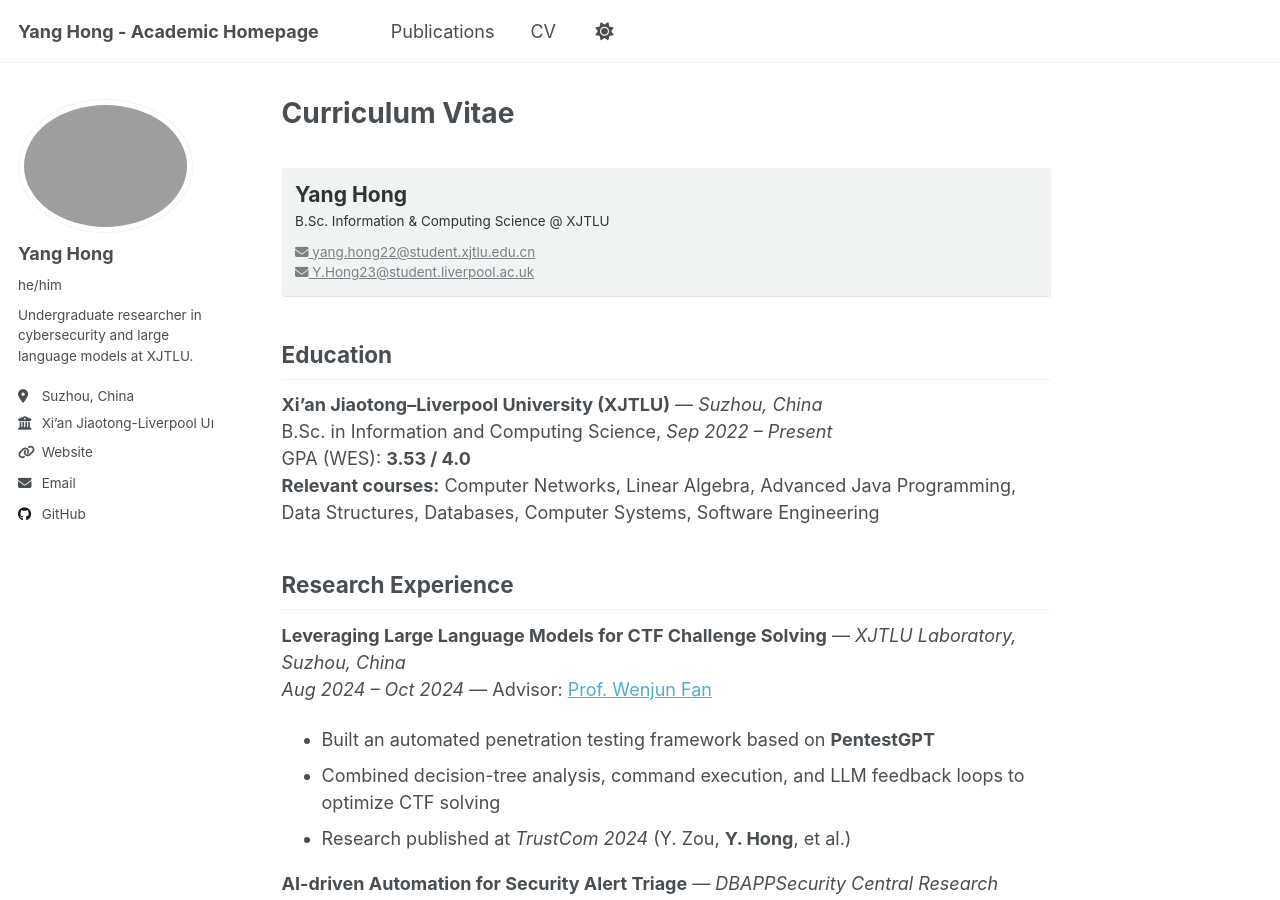
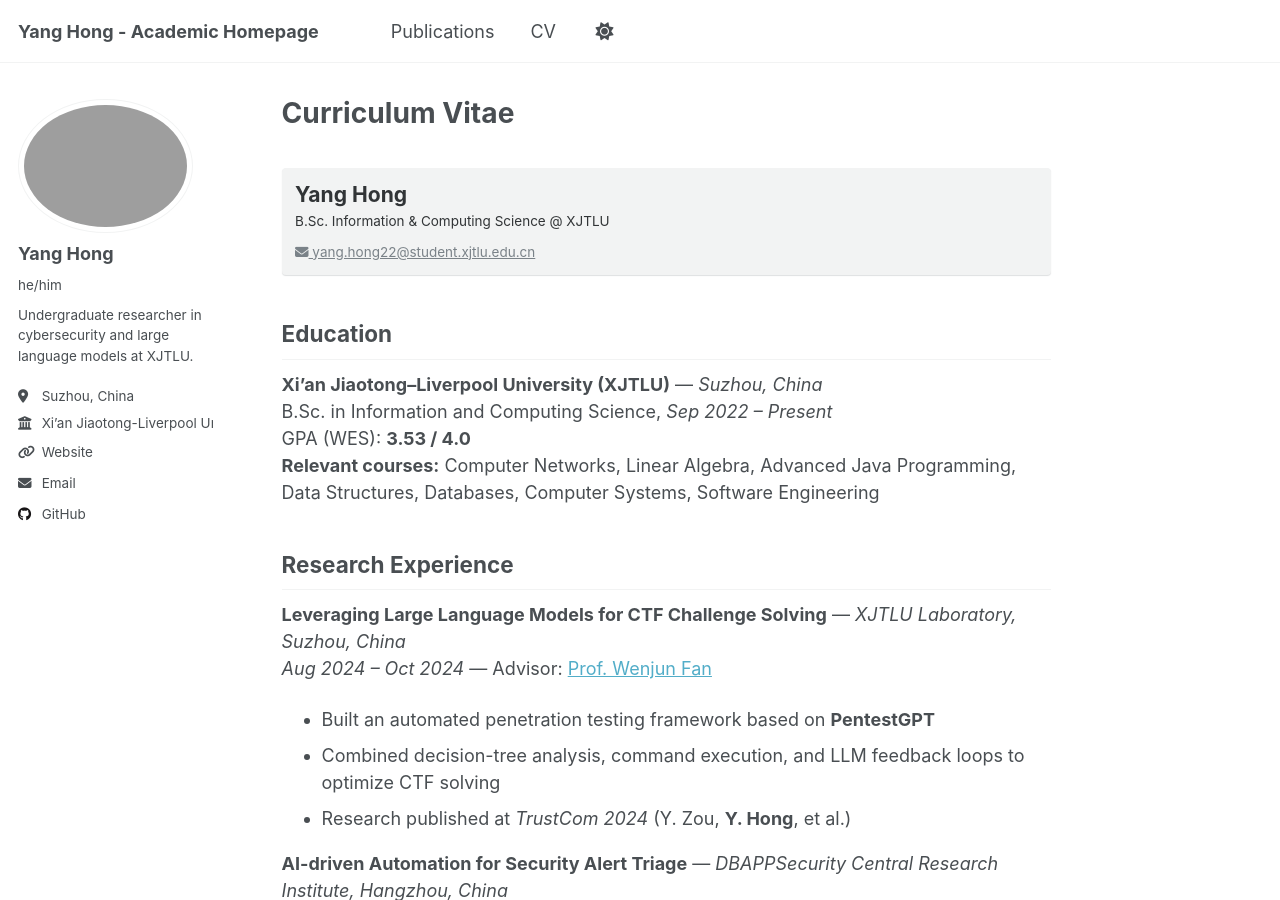
Before and after one commit to expiol/expiol.github.io, a Jekyll site: the page built from _pages/cv.md, in a window 1280 px wide and 900 px high. Built offline with Jekyll 4.4.1, drawn with Linux system fonts in a browser that asks for light colours; a script that is not in the unit is left out.

Commit message:
Update cv.md

```diff
--- a/_pages/cv.md
+++ b/_pages/cv.md
@@ -18,11 +18,6 @@ redirect_from:
   <p style="margin:0;">
     <a href="mailto:yang.hong22@student.xjtlu.edu.cn">
       <i class="fas fa-envelope"></i> yang.hong22@student.xjtlu.edu.cn
-    </a>
-  </p>
-  <p style="margin:0;">
-    <a href="mailto:Y.Hong23@student.liverpool.ac.uk">
-      <i class="fas fa-envelope"></i> Y.Hong23@student.liverpool.ac.uk
     </a>
   </p>
 </div>
```
